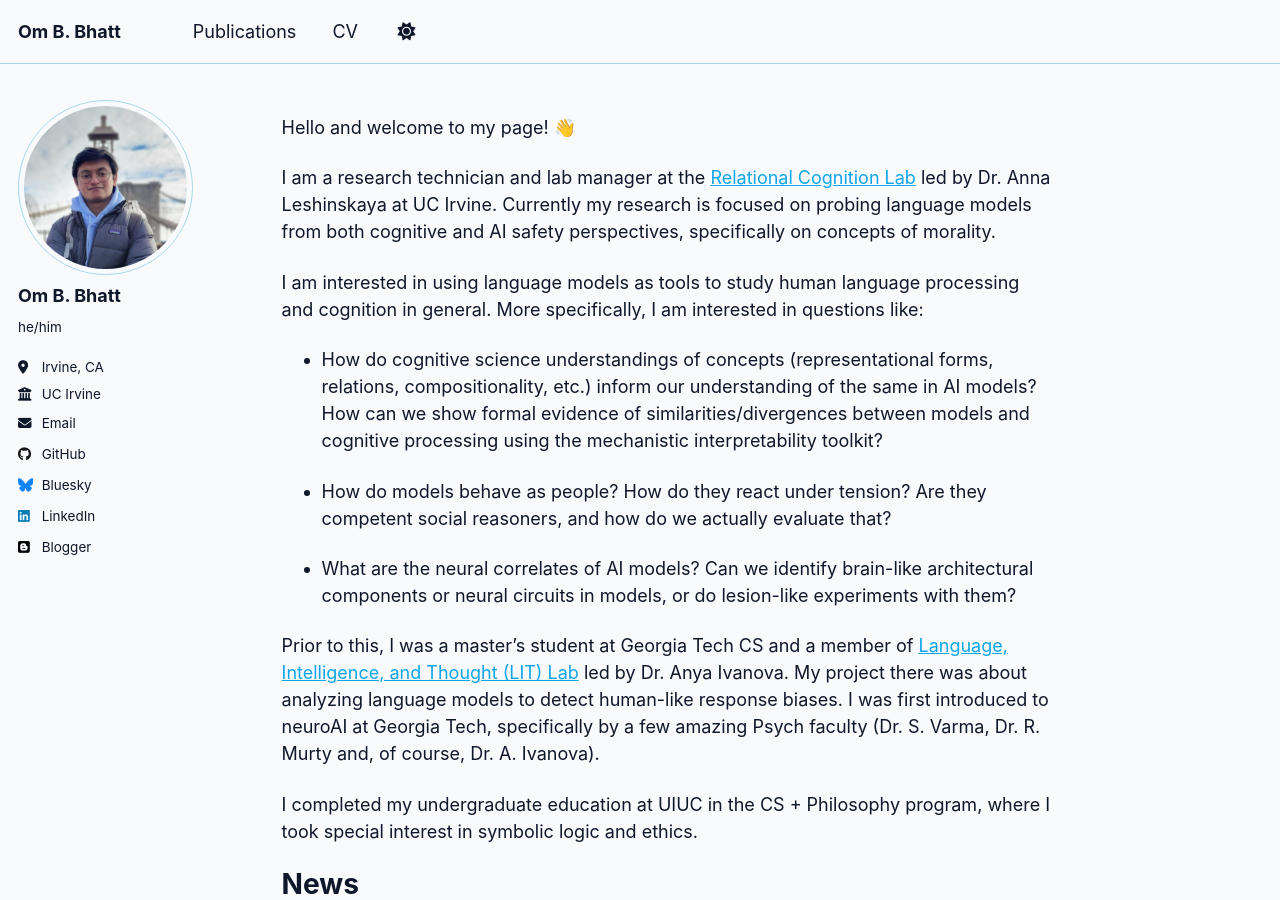
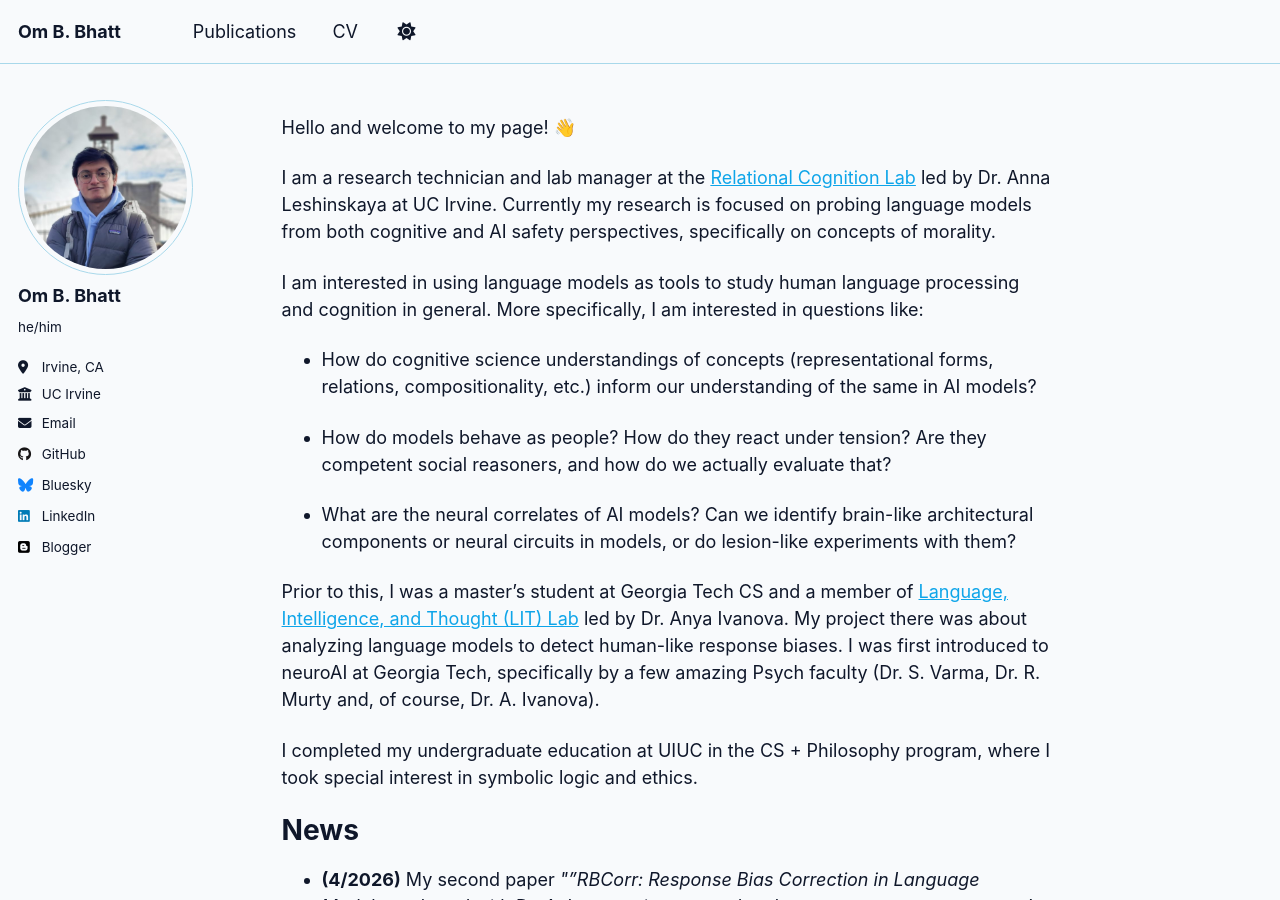
Before and after one commit to ombbhatt/ombbhatt.github.io, a Jekyll site: the page built from _pages/about.md, in a window 1280 px wide and 900 px high. Built offline with Jekyll 4.4.1, drawn with Linux system fonts in a browser that asks for light colours.

Commit message:
shortened q1 in homepage

```diff
--- a/_pages/about.md
+++ b/_pages/about.md
@@ -55,7 +55,7 @@ I am a research technician and lab manager at the [Relational Cognition Lab](htt
 
 I am interested in using language models as tools to study human language processing and cognition in general. More specifically, I am interested in questions like:
 
-- How do cognitive science understandings of concepts (representational forms, relations, compositionality, etc.) inform our understanding of the same in AI models? How can we show formal evidence of similarities/divergences between models and cognitive processing using the mechanistic interpretability toolkit?
+- How do cognitive science understandings of concepts (representational forms, relations, compositionality, etc.) inform our understanding of the same in AI models?
 
 - How do models behave as people? How do they react under tension? Are they competent social reasoners, and how do we actually evaluate that?
 
```
